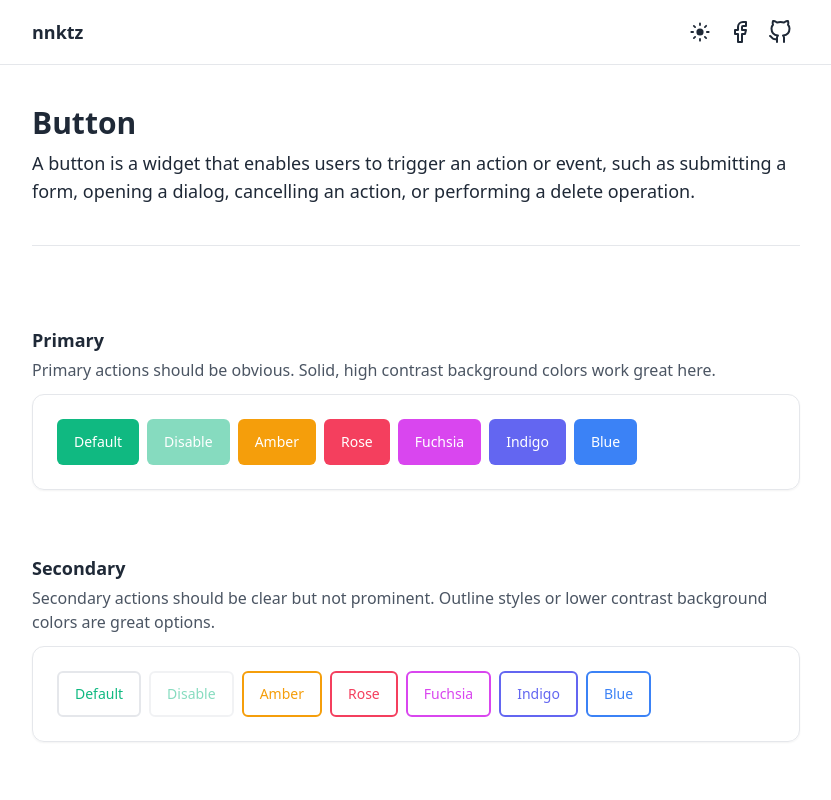
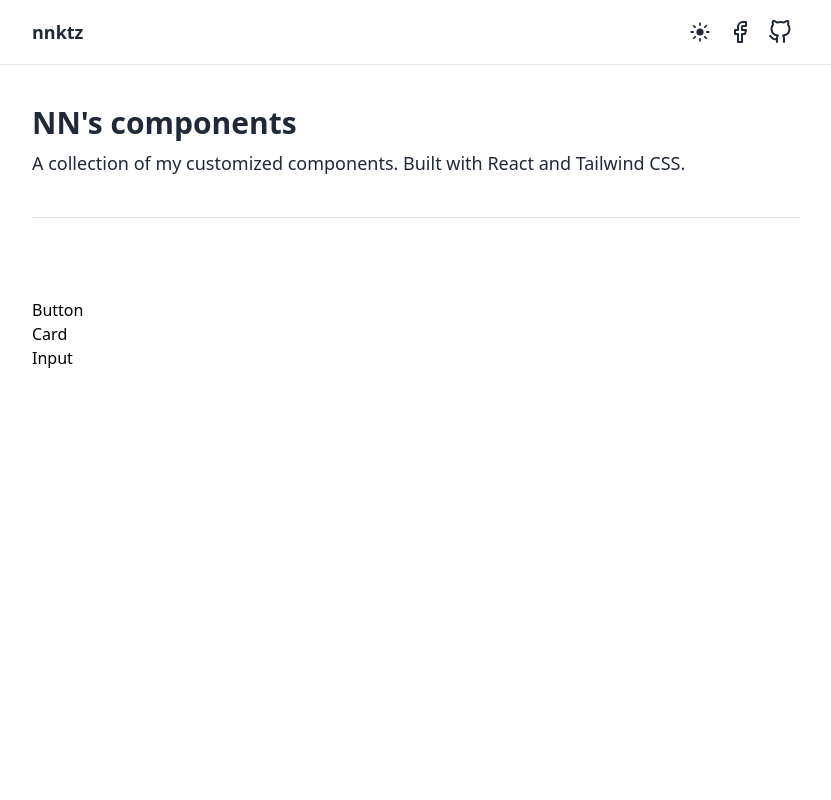
Before and after one commit to nnktz/ui-components, a React (Vite) app: page / in a window 1280 px wide. Shown: the top 800 px of the page, without its empty margins (224-1055 px from the left). Built offline with nearby package versions, Linux system fonts and the light colour scheme.

Commit message:
SPA routing

```diff
--- a/src/App.tsx
+++ b/src/App.tsx
@@ -1,15 +1,58 @@
+import React from "react"
 import { Layout } from "./components/site/Layout"
-import { ButtonPage, CardPage, InputPage } from "./routes"
+import { ButtonPage, CardPage, HomePage, InputPage } from "./routes"
 
 const App = () => {
-	return (
-		<Layout>
-			{/* content container */}
-			<ButtonPage />
-			<CardPage />
-			<InputPage />
-		</Layout>
-	)
+	const [currentPath, setCurrentPath] = React.useState(window.location.pathname)
+
+	React.useEffect(() => {
+		const handlePopState = () => {
+			setCurrentPath(window.location.pathname)
+		}
+
+		window.addEventListener("popstate", handlePopState)
+
+		return () => {
+			window.removeEventListener("popstate", handlePopState)
+		}
+	}, [])
+
+	const navigate = (path: string) => {
+		window.history.pushState({}, "", path)
+		setCurrentPath(path)
+	}
+
+	const renderComponent = () => {
+		switch (currentPath) {
+			case "/":
+				return (
+					<HomePage>
+						<div className="flex flex-col text-black dark:text-white">
+							<a href="" onClick={() => navigate("/button")}>
+								Button
+							</a>
+							<a href="" onClick={() => navigate("/card")}>
+								Card
+							</a>
+							<a href="" onClick={() => navigate("/input")}>
+								Input
+							</a>
+						</div>
+					</HomePage>
+				)
+			case "/button":
+				return <ButtonPage />
+			case "/card":
+				return <CardPage />
+			case "/input":
+				return <InputPage />
+
+			default:
+				return <div>oh no, error</div>
+		}
+	}
+
+	return <Layout>{renderComponent()}</Layout>
 }
 
 export default App
--- /dev/null
+++ b/src/routes/home/index.tsx
@@ -0,0 +1,12 @@
+import { Container } from "../../components/site/Container"
+
+export const HomePage = ({ children }: React.PropsWithChildren) => {
+	return (
+		<Container
+			title="NN's components"
+			description="A collection of my customized components. Built with React and Tailwind CSS."
+		>
+			{children}
+		</Container>
+	)
+}
--- a/src/routes/index.tsx
+++ b/src/routes/index.tsx
@@ -2,3 +2,4 @@
 export * from "./button"
 export * from "./input"
 export * from "./card"
+export * from "./home"
```
